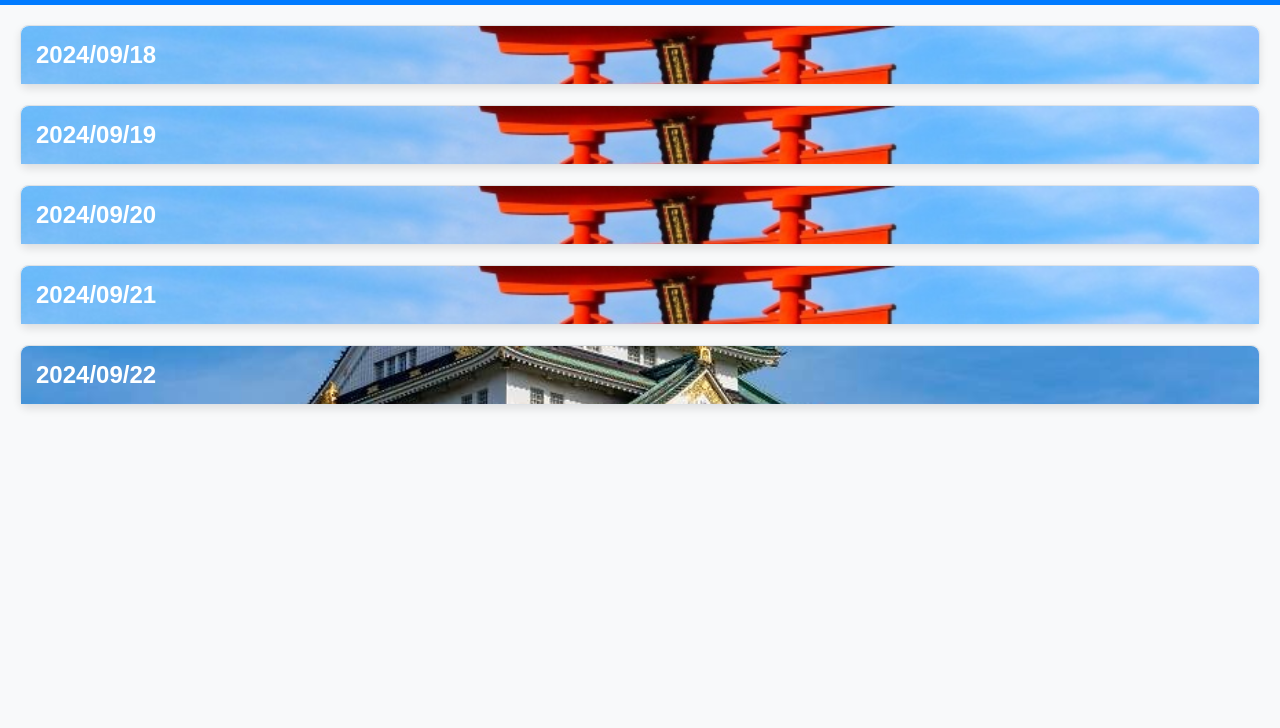
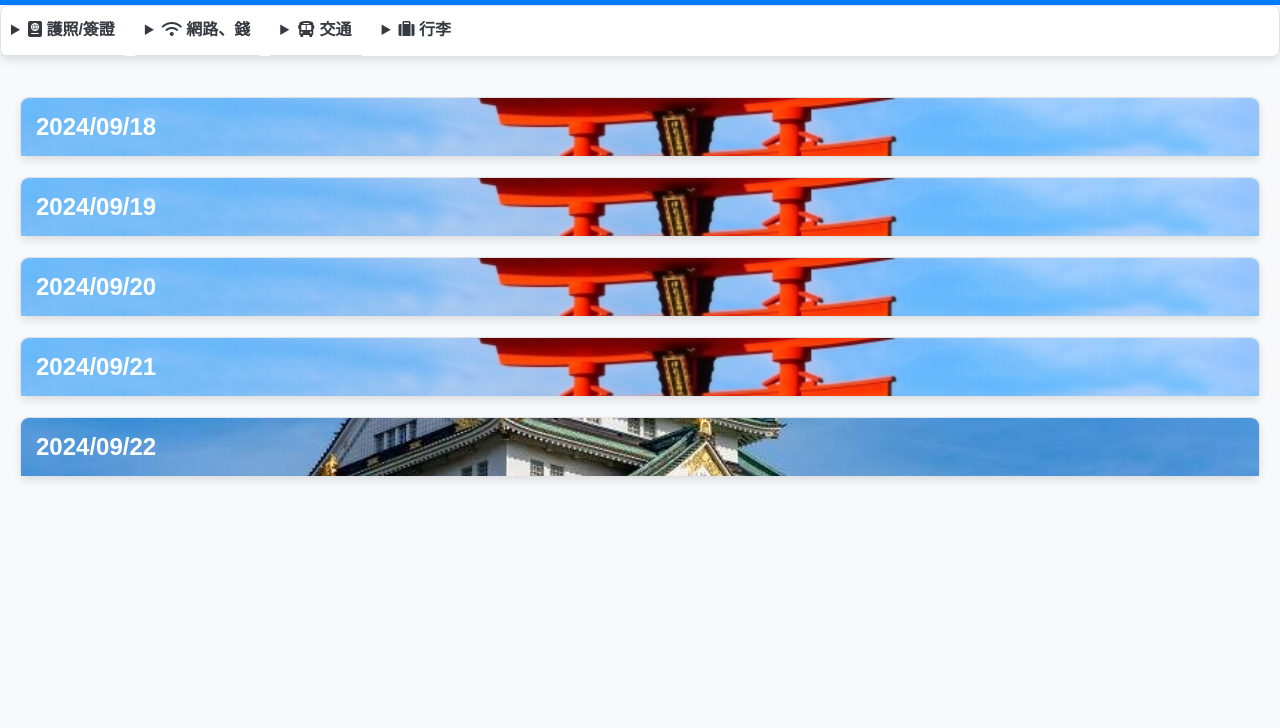
Before and after one commit to shuminchang/trip_schedule, a plain HTML site: page index.html in a window 1280 px wide. Shown: the part 72-800 px from the top of the page. Drawn offline with nearby package versions, Linux system fonts and the light colour scheme.

Commit message:
add checklist

```diff
--- a/index.html
+++ b/index.html
@@ -14,6 +14,11 @@
         <header>
             <h1>Trip Schedule</h1>
         </header>
+        <!-- Travel Checklist Section -->
+        <section id="checklist">
+            <ul></ul>
+        </section>
+
         <main>
             <div id="schedule-container"></div>
         </main>
--- a/scripts/script.js
+++ b/scripts/script.js
@@ -79,6 +79,61 @@ $(document).ready(function() {
     });
 });
 
+$(document).ready(function() {
+    const checklistItems = [
+        {
+            category: '護照/簽證',
+            icon: 'fas fa-passport',
+            items: ['護照', '入境(線上)', '登機證']
+        },
+        {
+            category: '網路、錢',
+            icon: 'fas fa-wifi',
+            items: ['遠傳漫遊', '日幣、信用卡']
+        },
+        {
+            category: '交通',
+            icon: 'fas fa-bus',
+            items: ['HARUKA機場快線', '關西廣島周遊券', 'ICOCA大阪交通卡', '渡輪票、渡輪時間']
+        },
+        {
+            category: '行李',
+            icon: 'fas fa-suitcase',
+            items: ['衣物', '盥洗用具', '眼罩、頸枕、耳塞', '個人藥品', '雨具', '充電器、行動電源']
+        }
+    ];
+
+    const generateSafeId = (text) => {
+        return text.split('').map(char => char.charCodeAt(0).toString(36)).join('');
+    };
+
+    const $checklist = $('#checklist ul');
+
+    checklistItems.forEach((category) => {
+        const $li = $('<li>');
+        const $details = $('<details>');
+        const $summary = $('<summary>').html(`<i class="${category.icon}"></i> ${category.category}`);
+        $details.append($summary);
+
+        category.items.forEach((item) => {
+            const safeId = generateSafeId(item);
+            const $div = $('<div>');
+            const $checkbox = $('<input type="checkbox">').attr('id', safeId);
+            const $label = $('<label>').attr('for', $checkbox.attr('id')).text(item);
+            $div.append($checkbox).append($label);
+            $details.append($div);
+        });
+
+        $li.append($details);
+        $checklist.append($li);
+    });
+
+    // Optional: Add the strikethrough effect dynamically
+    $('#checklist input[type="checkbox"]').on('change', function() {
+        $(this).next('label').css('text-decoration', $(this).is(':checked') ? 'line-through' : 'none');
+    });
+});
+
 function getEventIcon(description) {
     const iconMappings = [
         { regex: /(機|飛)/i, icon: '<i class="fas fa-plane"></i>' },
--- a/styles/style.css
+++ b/styles/style.css
@@ -118,3 +118,46 @@ details.important summary {
     border-radius: 4px;
     padding: 10px;
 }
+
+/* Display checklist items in a horizontal row */
+#checklist ul {
+    margin: 0;
+    padding: 0;
+    list-style: none;
+    display: flex; /* Use Flexbox to arrange items horizontally */
+    flex-wrap: wrap; /* Allow wrapping to the next line if there are too many items */
+    gap: 10px; /* Add some space between items */
+}
+
+#checklist li {
+    margin-bottom: 0;
+    flex: 0 1 auto; /* Allow items to shrink and grow as needed */
+    padding: 5px;
+}
+
+#checklist details {
+    padding: 5px;
+    margin-bottom: 0; /* Remove margin between checklist items */
+}
+
+#checklist details[open] {
+    padding-bottom: 10px;
+}
+
+#checklist summary {
+    font-weight: bold;
+    margin-bottom: 5px;
+}
+
+#checklist div {
+    margin-left: 5px; /* Reduce indent for nested checkboxes */
+    margin-bottom: 3px;
+}
+
+#checklist input[type="checkbox"] {
+    margin-right: 5px;
+}
+
+#checklist label {
+    font-size: 14px;
+}
```
Lines whose indentation alone changed are shown as unchanged.
